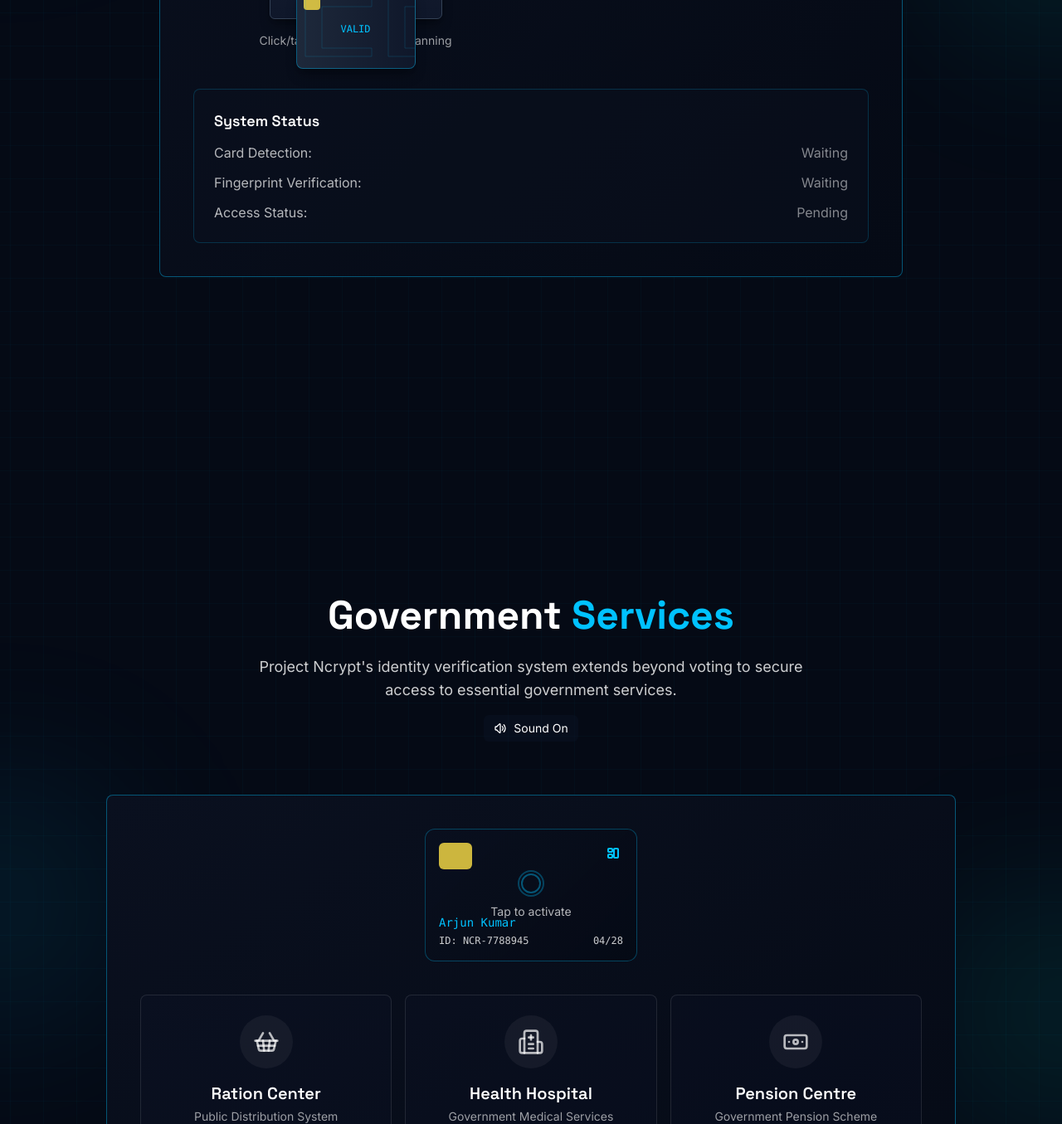
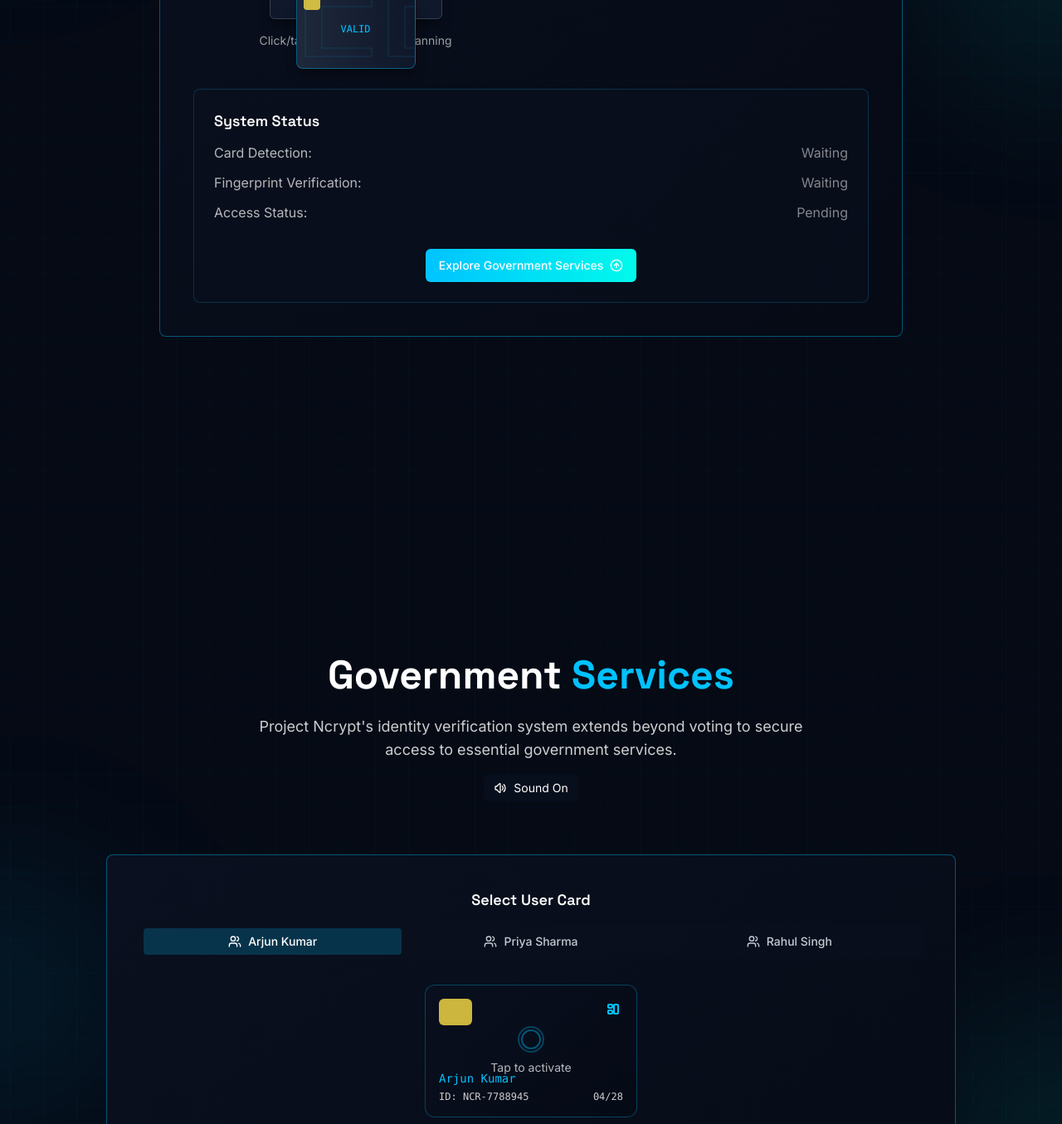
Before and after one commit to Ajayrx/ncrypt-vote-future, a React (Vite) app: page / in a window 1280 px wide. Shown: the part 4462-5817 px from the top of the page at 83% size. Built offline with nearby package versions, Linux system fonts and the light colour scheme.

Commit message:
Fix: Gov Services section and demo improvements
- Fixed the disappearing ration center details.
- Ensured correct display of details for all service sections.
- Added dynamic user NFC card display.
- Added a button in the voting demo to explore gov services.

```diff
--- a/src/components/DemoSection.tsx
+++ b/src/components/DemoSection.tsx
@@ -1,6 +1,8 @@
 
 import React, { useState, useEffect, useRef } from 'react';
 import { useToast } from '@/hooks/use-toast';
+import { Button } from "@/components/ui/button";
+import { CircleArrowUpIcon } from "lucide-react";
 
 const DemoSection: React.FC = () => {
   const [cardType, setCardType] = useState<'real' | 'fake'>('real');
@@ -115,6 +117,19 @@ const DemoSection: React.FC = () => {
     setVerified(null);
     setFingerprint(false);
     setProgress(0);
+  };
+
+  // Go to government services section
+  const goToGovServices = () => {
+    const govServicesSection = document.getElementById('gov-services');
+    if (govServicesSection) {
+      govServicesSection.scrollIntoView({ behavior: 'smooth' });
+    }
+    toast({
+      title: "Redirecting",
+      description: "Taking you to the government services demo.",
+      duration: 3000,
+    });
   };
 
   return (
@@ -394,6 +409,17 @@ const DemoSection: React.FC = () => {
                   </span>
                 </div>
               </div>
+
+              {/* Government Services Button */}
+              <div className="mt-8 flex justify-center">
+                <Button
+                  onClick={goToGovServices}
+                  className="neo-button group flex items-center gap-2"
+                >
+                  Explore Government Services
+                  <CircleArrowUpIcon className="w-4 h-4 transition-transform group-hover:-translate-y-1" />
+                </Button>
+              </div>
             </div>
           </div>
         </div>
--- a/src/components/GovServicesSection.tsx
+++ b/src/components/GovServicesSection.tsx
@@ -4,12 +4,72 @@ import { HoverCard, HoverCardContent, HoverCardTrigger } from "@/components/ui/h
 import { Card, CardContent } from "@/components/ui/card";
 import { Button } from "@/components/ui/button";
 import { useToast } from "@/hooks/use-toast";
-import { BanknoteIcon, HospitalIcon, ShoppingBasketIcon, IdCardIcon, CircleArrowDownIcon } from "lucide-react";
+import { BanknoteIcon, HospitalIcon, ShoppingBasketIcon, IdCardIcon, CircleArrowDownIcon, UsersIcon, CircleArrowUpIcon } from "lucide-react";
+import { Tabs, TabsContent, TabsList, TabsTrigger } from "@/components/ui/tabs";
+
+// User profiles for different cards
+const userProfiles = [
+  {
+    id: 'user1',
+    name: 'Arjun Kumar',
+    cardId: 'NCR-7788945',
+    expiryDate: '04/28',
+    age: 36,
+    rationCardId: 'RCT-9001',
+    bloodGroup: 'B+',
+    healthBalance: '₹18,000',
+    recentClaim: '₹2,000 - Diagnostic Tests',
+    recentClaimDate: 'February 2025',
+    pensionAge: 60,
+    pensionId: 'PCT-7788',
+    pensionAmount: '₹3,000',
+    pensionDate: '1st April 2025',
+    rationItems: ['Wheat', 'Rice', 'Cooking Oil', 'Sugar'],
+    nextDelivery: '10th April 2025'
+  },
+  {
+    id: 'user2',
+    name: 'Priya Sharma',
+    cardId: 'NCR-6645278',
+    expiryDate: '07/27',
+    age: 29,
+    rationCardId: 'RCT-5432',
+    bloodGroup: 'A+',
+    healthBalance: '₹24,500',
+    recentClaim: '₹3,500 - Medicine',
+    recentClaimDate: 'March 2025',
+    pensionAge: 62,
+    pensionId: 'PCT-6543',
+    pensionAmount: '₹3,200',
+    pensionDate: '1st April 2025',
+    rationItems: ['Rice', 'Wheat', 'Sugar', 'Pulses'],
+    nextDelivery: '15th April 2025'
+  },
+  {
+    id: 'user3',
+    name: 'Rahul Singh',
+    cardId: 'NCR-9902456',
+    expiryDate: '11/26',
+    age: 42,
+    rationCardId: 'RCT-7754',
+    bloodGroup: 'O+',
+    healthBalance: '₹9,800',
+    recentClaim: '₹5,200 - Surgery',
+    recentClaimDate: 'January 2025',
+    pensionAge: 65,
+    pensionId: 'PCT-8932',
+    pensionAmount: '₹3,500',
+    pensionDate: '1st April 2025',
+    rationItems: ['Wheat', 'Rice', 'Cooking Oil', 'Sugar', 'Pulses'],
+    nextDelivery: '8th April 2025'
+  }
+];
 
 const GovServicesSection: React.FC = () => {
   const [cardActive, setCardActive] = useState(false);
   const [activeTerminal, setActiveTerminal] = useState<string | null>(null);
   const [audioEnabled, setAudioEnabled] = useState(true);
+  const [selectedUser, setSelectedUser] = useState(userProfiles[0]);
   const beepSoundRef = useRef<HTMLAudioElement | null>(null);
   const { toast } = useToast();
   const sectionRef = useRef<HTMLDivElement>(null);
@@ -113,6 +173,24 @@ const GovServicesSection: React.FC = () => {
     });
   };
 
+  // Change user card
+  const changeUser = (userId: string) => {
+    // Reset state
+    setCardActive(false);
+    setActiveTerminal(null);
+
+    // Find and set the selected user
+    const user = userProfiles.find(u => u.id === userId);
+    if (user) {
+      setSelectedUser(user);
+      toast({
+        title: "User Changed",
+        description: `Switched to ${user.name}'s card.`,
+        duration: 2000,
+      });
+    }
+  };
+
   return (
     <section id="gov-services" ref={sectionRef} className="py-24 relative overflow-hidden">
       {/* Background Elements */}
@@ -160,6 +238,27 @@ const GovServicesSection: React.FC = () => {
             className="appear-animate cyberpunk-card p-6 md:p-10"
             style={{ transitionDelay: '100ms' }}
           >
+            {/* User Selection Tabs */}
+            <div className="mb-8">
+              <h3 className="text-lg font-semibold mb-4 text-center">Select User Card</h3>
+              <Tabs defaultValue="user1" className="w-full" onValueChange={(value) => changeUser(value)}>
+                <TabsList className="grid grid-cols-3 w-full bg-ncrypt-dark-blue/50">
+                  {userProfiles.map((user) => (
+                    <TabsTrigger
+                      key={user.id}
+                      value={user.id}
+                      className="data-[state=active]:bg-ncrypt-blue/20 data-[state=active]:text-white"
+                    >
+                      <div className="flex items-center gap-2">
+                        <UsersIcon className="w-4 h-4" />
+                        <span>{user.name}</span>
+                      </div>
+                    </TabsTrigger>
+                  ))}
+                </TabsList>
+              </Tabs>
+            </div>
+
             {/* NFC Card Display */}
             <div className="mb-10 flex justify-center">
               <div
@@ -199,10 +298,10 @@ const GovServicesSection: React.FC = () => {
 
                 {/* Card Info */}
                 <div className="absolute bottom-4 left-4 right-4 text-left">
-                  <p className="text-ncrypt-blue font-mono text-sm mb-1">Arjun Kumar</p>
+                  <p className="text-ncrypt-blue font-mono text-sm mb-1">{selectedUser.name}</p>
                   <div className="flex items-center justify-between">
-                    <p className="text-white/80 font-mono text-xs">ID: NCR-7788945</p>
-                    <p className="text-white/80 font-mono text-xs">04/28</p>
+                    <p className="text-white/80 font-mono text-xs">ID: {selectedUser.cardId}</p>
+                    <p className="text-white/80 font-mono text-xs">{selectedUser.expiryDate}</p>
                   </div>
                 </div>
 
@@ -257,6 +356,7 @@ const GovServicesSection: React.FC = () => {
                 <HoverCardContent
                   className="w-80 bg-gradient-to-br from-ncrypt-dark-blue to-ncrypt-dark border border-ncrypt-blue/40 shadow-lg shadow-ncrypt-blue/20 text-white"
                   align="center"
+                  side="top"
                 >
                   <div className="p-2">
                     <div className="flex items-center space-x-2 mb-4">
@@ -266,29 +366,28 @@ const GovServicesSection: React.FC = () => {
                     <div className="space-y-2 mb-4">
                       <div className="flex justify-between">
                         <span className="text-white/70 text-sm">Name:</span>
-                        <span className="font-medium">Arjun Kumar</span>
+                        <span className="font-medium">{selectedUser.name}</span>
                       </div>
                       <div className="flex justify-between">
                         <span className="text-white/70 text-sm">Age:</span>
-                        <span className="font-medium">36</span>
+                        <span className="font-medium">{selectedUser.age}</span>
                       </div>
                       <div className="flex justify-between">
                         <span className="text-white/70 text-sm">Ration Card ID:</span>
-                        <span className="font-mono text-sm">RCT-9001</span>
+                        <span className="font-mono text-sm">{selectedUser.rationCardId}</span>
                       </div>
                     </div>
                     <div className="pt-3 border-t border-white/10">
                       <h5 className="text-sm font-medium mb-2">Eligible Items:</h5>
                       <div className="flex flex-wrap gap-2">
-                        <span className="px-2 py-1 bg-ncrypt-blue/20 rounded-md text-xs">Wheat</span>
-                        <span className="px-2 py-1 bg-ncrypt-blue/20 rounded-md text-xs">Rice</span>
-                        <span className="px-2 py-1 bg-ncrypt-blue/20 rounded-md text-xs">Cooking Oil</span>
-                        <span className="px-2 py-1 bg-ncrypt-blue/20 rounded-md text-xs">Sugar</span>
+                        {selectedUser.rationItems.map((item, index) => (
+                          <span key={index} className="px-2 py-1 bg-ncrypt-blue/20 rounded-md text-xs">{item}</span>
+                        ))}
                       </div>
                     </div>
                     <div className="mt-3 flex justify-between items-center pt-2 border-t border-white/10">
                       <span className="text-white/70 text-sm">Next Delivery:</span>
-                      <span className="font-medium text-ncrypt-blue">10th April 2025</span>
+                      <span className="font-medium text-ncrypt-blue">{selectedUser.nextDelivery}</span>
                     </div>
                   </div>
                 </HoverCardContent>
@@ -326,6 +425,7 @@ const GovServicesSection: React.FC = () => {
                 <HoverCardContent
                   className="w-80 bg-gradient-to-br from-ncrypt-dark-blue to-ncrypt-dark border border-ncrypt-blue/40 shadow-lg shadow-ncrypt-blue/20 text-white"
                   align="center"
+                  side="top"
                 >
                   <div className="p-2">
                     <div className="flex items-center space-x-2 mb-4">
@@ -335,28 +435,28 @@ const GovServicesSection: React.FC = () => {
                     <div className="space-y-2 mb-4">
                       <div className="flex justify-between">
                         <span className="text-white/70 text-sm">Name:</span>
-                        <span className="font-medium">Arjun Kumar</span>
+                        <span className="font-medium">{selectedUser.name}</span>
                       </div>
                       <div className="flex justify-between">
                         <span className="text-white/70 text-sm">Age:</span>
-                        <span className="font-medium">36</span>
+                        <span className="font-medium">{selectedUser.age}</span>
                       </div>
                       <div className="flex justify-between">
                         <span className="text-white/70 text-sm">Blood Group:</span>
-                        <span className="font-medium">B+</span>
+                        <span className="font-medium">{selectedUser.bloodGroup}</span>
                       </div>
                     </div>
                     <div className="pt-3 border-t border-white/10">
                       <div className="flex justify-between">
                         <span className="text-white/70 text-sm">Health Card Balance:</span>
-                        <span className="font-medium text-ncrypt-blue">₹18,000</span>
+                        <span className="font-medium text-ncrypt-blue">{selectedUser.healthBalance}</span>
                       </div>
                     </div>
                     <div className="mt-3 flex flex-col gap-1 pt-2 border-t border-white/10">
                       <div className="text-white/70 text-sm">Recent Claim:</div>
                       <div className="bg-ncrypt-blue/10 p-2 rounded-md">
-                        <div className="text-sm font-medium">₹2,000 - Diagnostic Tests</div>
-                        <div className="text-xs text-white/70">February 2025</div>
+                        <div className="text-sm font-medium">{selectedUser.recentClaim}</div>
+                        <div className="text-xs text-white/70">{selectedUser.recentClaimDate}</div>
                       </div>
                     </div>
                   </div>
@@ -395,6 +495,7 @@ const GovServicesSection: React.FC = () => {
                 <HoverCardContent
                   className="w-80 bg-gradient-to-br from-ncrypt-dark-blue to-ncrypt-dark border border-ncrypt-blue/40 shadow-lg shadow-ncrypt-blue/20 text-white"
                   align="center"
+                  side="top"
                 >
                   <div className="p-2">
                     <div className="flex items-center space-x-2 mb-4">
@@ -404,26 +505,26 @@ const GovServicesSection: React.FC = () => {
                     <div className="space-y-2 mb-4">
                       <div className="flex justify-between">
                         <span className="text-white/70 text-sm">Name:</span>
-                        <span className="font-medium">Arjun Kumar</span>
+                        <span className="font-medium">{selectedUser.name}</span>
                       </div>
                       <div className="flex justify-between">
                         <span className="text-white/70 text-sm">Age:</span>
-                        <span className="font-medium">60</span>
+                        <span className="font-medium">{selectedUser.pensionAge}</span>
                       </div>
                       <div className="flex justify-between">
                         <span className="text-white/70 text-sm">Pension Account ID:</span>
-                        <span className="font-mono text-sm">PCT-7788</span>
+                        <span className="font-mono text-sm">{selectedUser.pensionId}</span>
                       </div>
                     </div>
                     <div className="pt-3 border-t border-white/10">
                       <div className="flex justify-between">
                         <span className="text-white/70 text-sm">Monthly Pension:</span>
-                        <span className="font-medium text-ncrypt-blue">₹3,000</span>
+                        <span className="font-medium text-ncrypt-blue">{selectedUser.pensionAmount}</span>
                       </div>
                     </div>
                     <div className="mt-3 flex justify-between items-center pt-2 border-t border-white/10">
                       <span className="text-white/70 text-sm">Last Payout:</span>
-                      <span className="font-medium">1st April 2025</span>
+                      <span className="font-medium">{selectedUser.pensionDate}</span>
                     </div>
                   </div>
                 </HoverCardContent>
```
